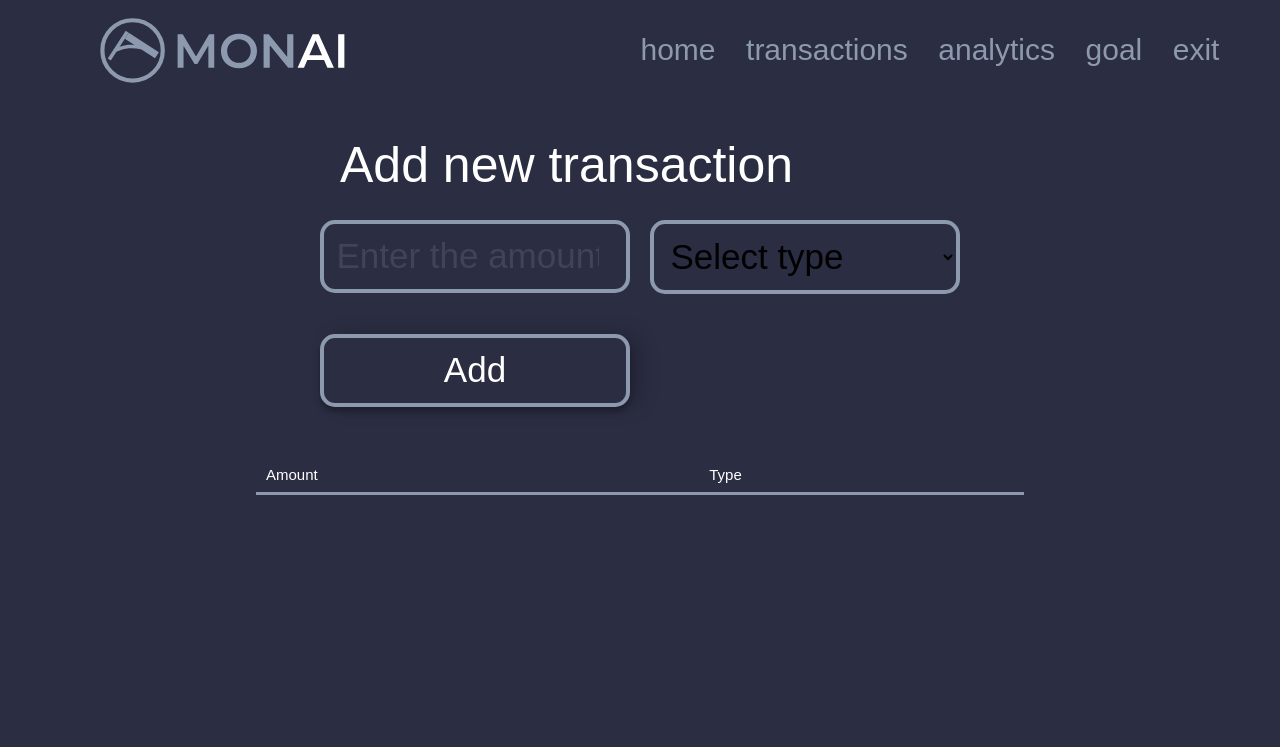
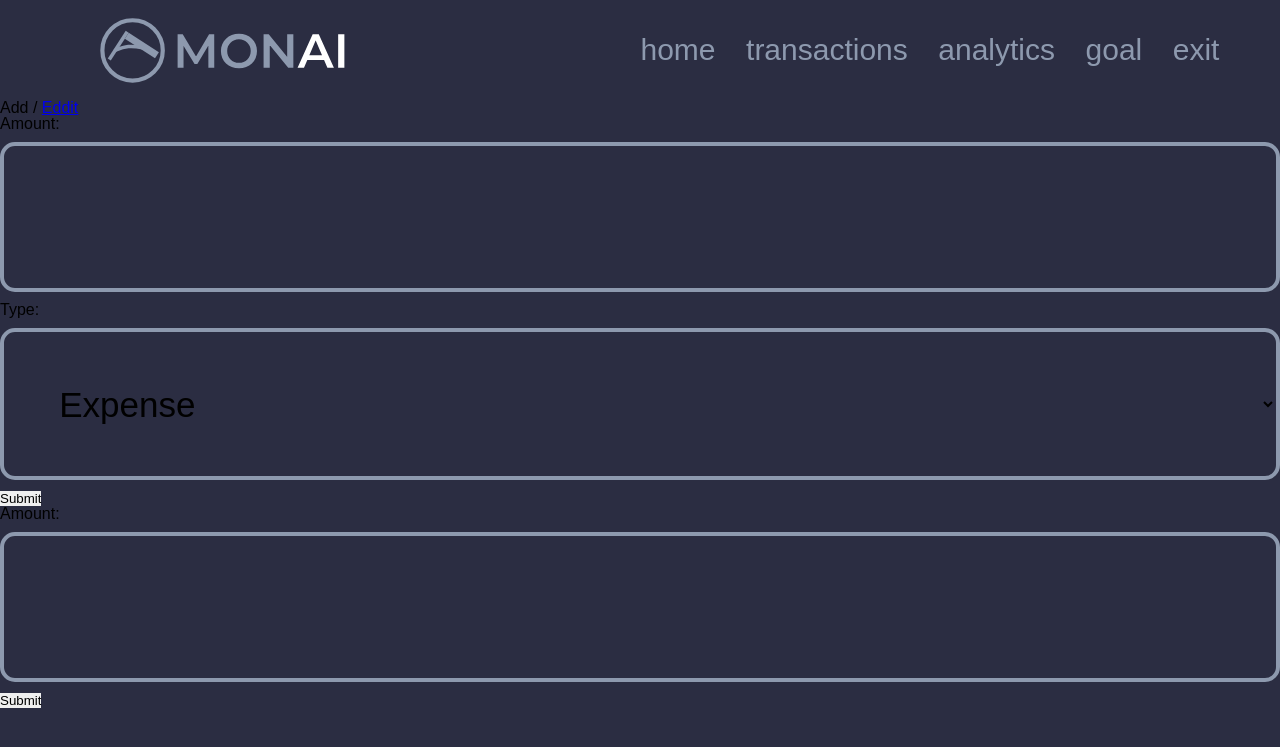
Before and after one commit to vivatttt/Bot-Accountant, a Flask app: template app/templates/goal_page.html in a window 1280 px wide. Shown: the top 747 px of the page. Run offline with Flask 3, Linux system fonts and the light colour scheme; the template is opened without the code that fills it, so the values that code supplies are empty.

Commit message:
1st commit

```diff
--- a/app/templates/goal_page.html
+++ b/app/templates/goal_page.html
@@ -5,6 +5,12 @@
 
 
 {% block content %}
+
+    <div class="top_buttns">
+        <span class="curent_page">Add</span>
+        <span class="slash"> / </span>
+        <a href="#"> Eddit</a>
+    </div>
 
     {% with messages = get_flashed_messages(with_categories=true) %}
         {% if messages %}
@@ -16,80 +22,39 @@
         {% endif %}
     {% endwith %}
 
-<div class="container" >
-<h1 class="add-trns">Add new transaction</h1>
-<form class="transaction-form" method="post" action="/transactions">
-        <div class="amount">
-            <input type="number" value="{{ transaction.get('amount', '') }}" id="amount" name="amount" placeholder="Enter the amount" onInput="this.style.color='white';" onBlur="this.style.color='white';" required>
+    <form action="/goal" method="POST">
+
+        <div class="form-group">
+            <label for="amount">Amount:</label>
+            <input type="number" id="amount" name="amount" value="{{ goal.get('amount', '') }}" required>
         </div>
-        <div class="type">
-            <select id="type" name="type" required onInput="this.style.color='white';" onBlur="this.style.color='white';">
-                <option value="">Select type</option>
+
+        <div class="form-group">
+            <label for="type">Type:</label>
+            <select id="type" name="type" required>
                 <option value="expense">Expense</option>
                 <option value="income">Income</option>
             </select>
         </div>
-        <button class="add" type="add" onclick="addTransactionToTable()">Add</button>
-    </div>
-    <table id="transactionTable">
-        <thead>
-            <tr>
-                <th>Amount</th>
-                <th>Type</th>
-            </tr>
-        </thead>
-        <tbody>
-        </tbody>
-    </table>
+
+        <button type="submit">Submit</button>
+
     </form>
+
+    <form action="/goal-new" method="POST">
+
+        <div class="form-group">
+            <label for="amount">Amount:</label>
+            <input type="number" id="new_amount" name="new_amount" value="{{ goal.get('new_amount', '') }}" required>
         </div>
 
+        <button type="submit">Submit</button>
+
+    </form>
 
     {% if error %}
         {{ error }}
     {% endif %}
 
-<script>
-function addTransactionToTable() {
-    const amount = document.getElementById('amount').value;
-    const type = document.getElementById('type').value;
-    const category = document.getElementById('category').value;
-    const date = document.getElementById('date').value;
-    const description = document.getElementById('description').value;
-
-    if (amount && type && category && date && description) {
-        const table = document.getElementById('transactionTable');
-        const newRow = table.insertRow(-1);
-
-        const amountCell = newRow.insertCell(0);
-        const typeCell = newRow.insertCell(1);
-        const categoryCell = newRow.insertCell(2);
-        const dateCell = newRow.insertCell(3);
-        const descriptionCell = newRow.insertCell(4);
-        const actionCell = newRow.insertCell(5);
-
-        amountCell.textContent = amount;
-        typeCell.textContent = type;
-        categoryCell.textContent = category;
-        dateCell.textContent = date;
-        descriptionCell.textContent = description;
-
-        const deleteButton = document.createElement('button');
-        deleteButton.textContent = 'Delete';
-        deleteButton.classList.add('delete-btn');
-        deleteButton.onclick = function() {
-        table.deleteRow(newRow.rowIndex);
-        };
-        actionCell.appendChild(deleteButton);
-
-        document.getElementById('amount').value = '';
-        document.getElementById('type').value = '';
-        document.getElementById('category').value = '';
-        document.getElementById('date').value = '';
-        document.getElementById('description').value = '';
-    }
-}
-</script>
-
 
 {% endblock content %}
```
Also changed, not shown: app/templates/register_page.html (added, +43 -0 lines). Lines whose indentation alone changed are shown as unchanged.
